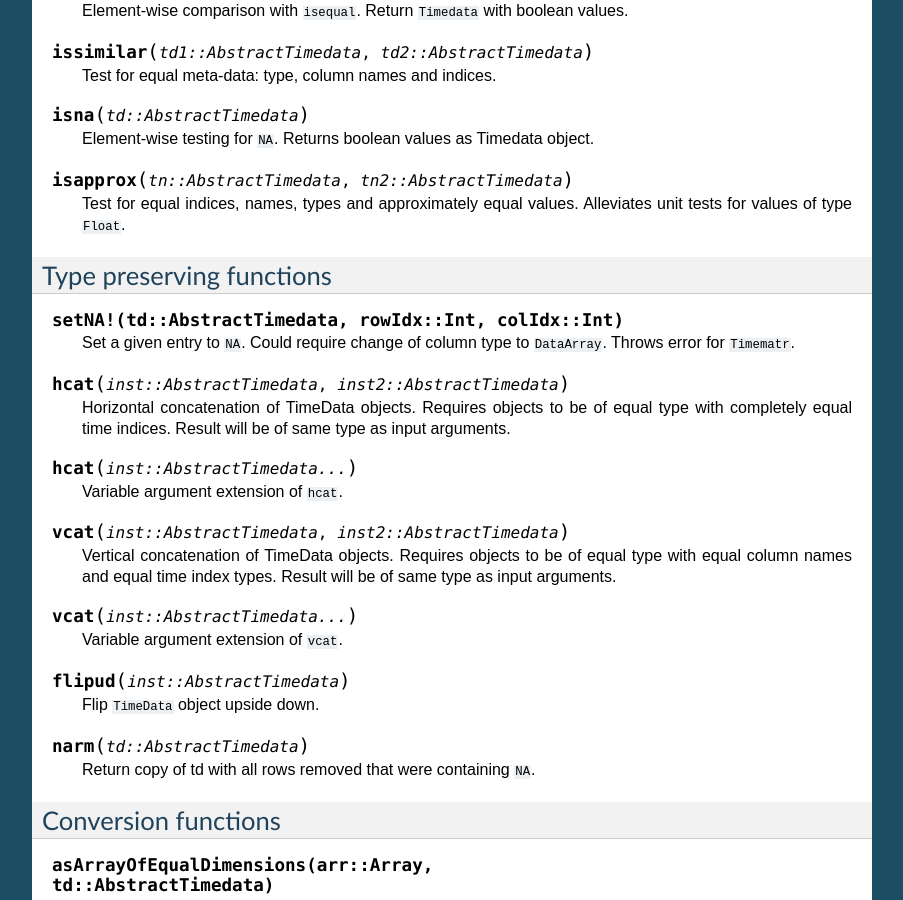
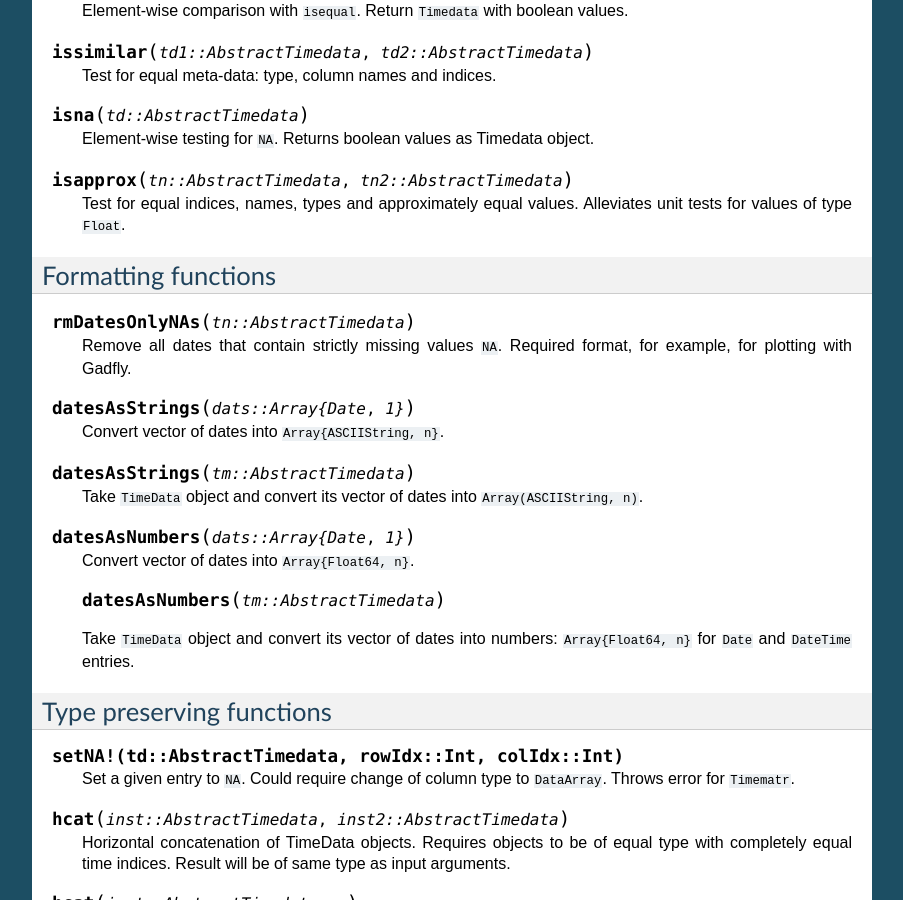
Before and after one commit to JuliaFinMetriX/JuliaFinMetriX.github.io, a Sphinx documentation site: the page built from docs/timeData.rst, in a window 1280 px wide and 900 px high, scrolled down 1850 px. Shown: the whole window, without its empty margins (198-1101 px from the left). Built offline with Sphinx 7.4.7, drawn with Linux system fonts in a browser that asks for light colours; some of the changed text lies outside the part shown.

Commit message:
date manipulation functions added to doc

```diff
--- a/docs/timeData.rst
+++ b/docs/timeData.rst
@@ -135,6 +135,33 @@ Testing object properties
 
    Test for equal indices, names, types and approximately equal
    values. Alleviates unit tests for values of type ``Float``.
+
+Formatting functions
+--------------------
+
+.. function:: rmDatesOnlyNAs(tn::AbstractTimedata)
+
+   Remove all dates that contain strictly missing values ``NA``.
+   Required format, for example, for plotting with Gadfly.
+
+.. function:: datesAsStrings(dats::Array{Date, 1})
+
+   Convert vector of dates into ``Array{ASCIIString, n}``.
+
+.. function:: datesAsStrings(tm::AbstractTimedata)
+
+   Take ``TimeData`` object and convert its vector of dates into
+   ``Array(ASCIIString, n)``.
+
+.. function:: datesAsNumbers(dats::Array{Date, 1})
+
+   Convert vector of dates into ``Array{Float64, n}``.
+
+   .. function:: datesAsNumbers(tm::AbstractTimedata)
+
+   Take ``TimeData`` object and convert its vector of dates into
+   numbers: ``Array{Float64, n}`` for ``Date`` and ``DateTime``
+   entries.
 
 
 Type preserving functions
```
